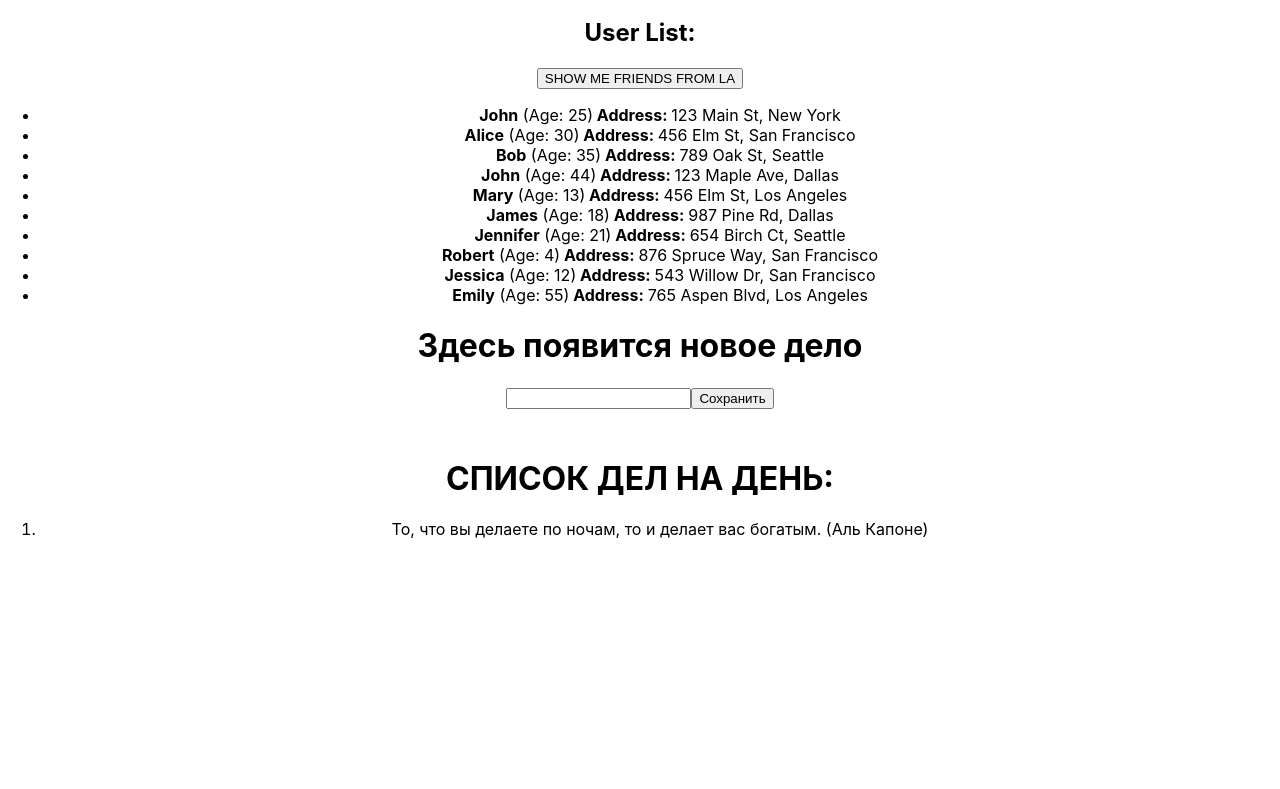
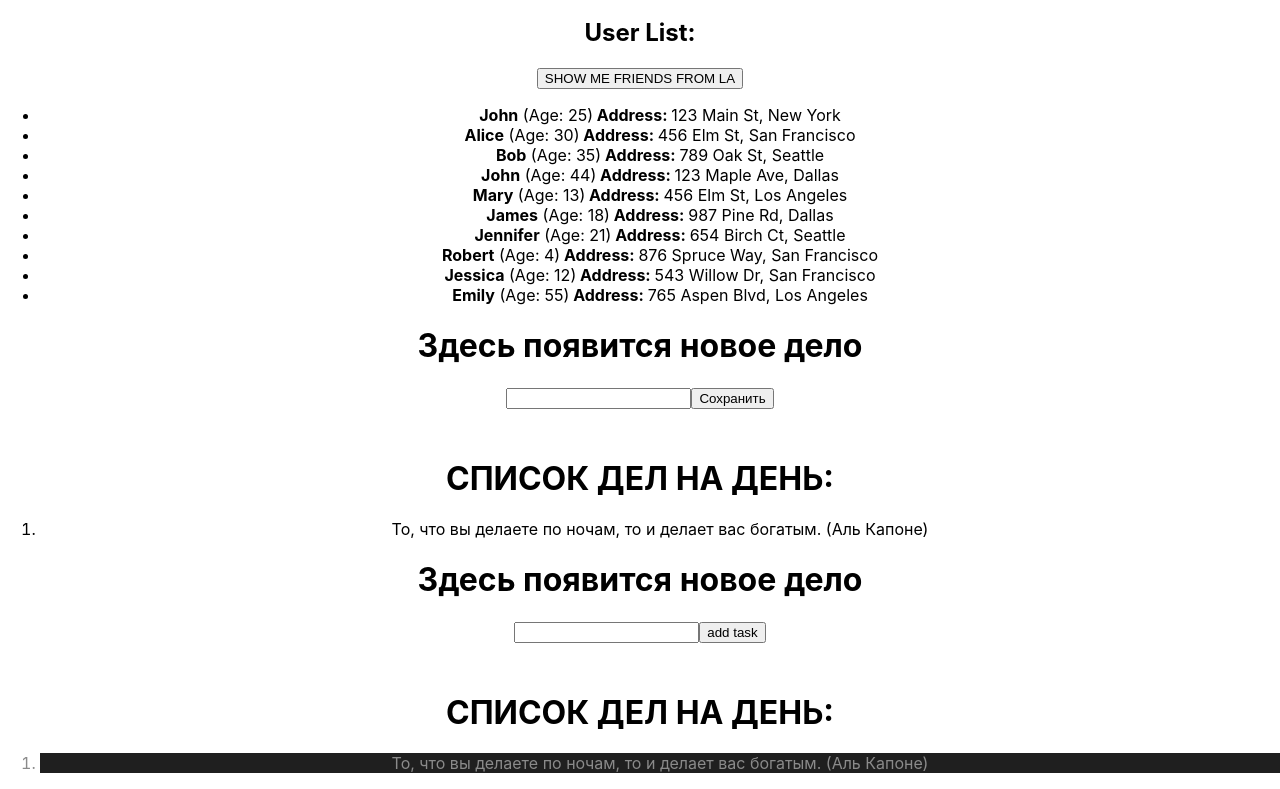
Before and after one commit to MrReedus/homeworksFrontend, a React (Create React App) app: page / in a window 1280 px wide. Shown: the part 271-1060 px from the top of the page. Before the commit the page ends 826 px from the top, so only its background shows below. Built offline with nearby package versions, Linux system fonts and the light colour scheme.

Commit message:
add homework 4 callbacks in components input and button

```diff
--- a/src/App.tsx
+++ b/src/App.tsx
@@ -10,7 +10,7 @@
       <HW1 />
       <HW2 />
       <HW3 />
-      {/*<HW4 />*/}
+      <HW4 />
     </div>
   );
 }
--- a/src/HW/4/Button.tsx
+++ b/src/HW/4/Button.tsx
@@ -1,11 +1,11 @@
 type ButtonPropsType = {
-  callBack: any // НУЖНО ПРОТИПИЗИРОВАТЬ
-  name: any // НУЖНО ПРОТИПИЗИРОВАТЬ
+    callBack: () => void// НУЖНО ПРОТИПИЗИРОВАТЬ
+    name: string // НУЖНО ПРОТИПИЗИРОВАТЬ
 };
 
 export const Button = (props: ButtonPropsType) => {
     const callBackHandler = () => {
-    // НУЖНО ДОПИСАТЬ
+        props.callBack()
     };
 
     return (
--- a/src/HW/4/HW4.tsx
+++ b/src/HW/4/HW4.tsx
@@ -1,7 +1,7 @@
-import { useState } from 'react';
+import {useState} from 'react';
 import s from './HW4.module.css';
-import { Button } from './Button';
-import { Input } from './Input';
+import {Button} from './Button';
+import {Input} from './Input';
 
 export const HW4 = () => {
     // 1️⃣ Раскомментируйте JSX (HW4.tsx) и вы увидите,
@@ -20,33 +20,35 @@
     ]);
 
     const handleSave = () => {
-    setTexts([currentText, ...texts]);
+        if (currentText.trim()) {
+            setTexts([currentText.trim(), ...texts])
             setCurrentText('');
-  };
+        }
+    }
 
     return (
         <div id={'hw04'}>
-      {/*{currentText ? (*/}
-      {/*  <h1 id={'hw04-text'}>{currentText}</h1>*/}
-      {/*) : (*/}
-      {/*  <h1 id={'hw04-default-text'}>Здесь появится новое дело</h1>*/}
-      {/*)}*/}
+            {currentText ? (
+                <h1 id={'hw04-text'}>{currentText}</h1>
+            ) : (
+                <h1 id={'hw04-default-text'}>Здесь появится новое дело</h1>
+            )}
 
-      {/*<Input НЕ ХВАТАЕТ АРГУМЕНТОВ />*/}
+            <Input currentText={currentText} setCurrentText={setCurrentText}/>
 
-      {/*<Button НЕ ХВАТАЕТ АРГУМЕНТОВ />*/}
+            <Button name={'add task'} callBack={handleSave}/>
 
-      {/*<h1 style={{ marginTop: '50px' }}>СПИСОК ДЕЛ НА ДЕНЬ:</h1>*/}
+            <h1 style={{marginTop: '50px'}}>СПИСОК ДЕЛ НА ДЕНЬ:</h1>
 
-      {/*<ol id={'hw04-tasks'}>*/}
-      {/*  {texts.map((el, index) => {*/}
-      {/*    return (*/}
-      {/*      <li key={index} id={`hw04-task-${index}`} className={ЕСЛИ ЧЕТН ? S.chetNechet : ''}>*/}
-      {/*        {el}*/}
-      {/*      </li>*/}
-      {/*    );*/}
-      {/*  })}*/}
-      {/*</ol>*/}
+            <ol id={'hw04-tasks'}>
+                {texts.map((el, index) => {
+                    return (
+                        <li key={index} id={`hw04-task-${index}`} className={(index % 2 === 0) ? s.chetNechet : ''}>
+                            {el}
+                        </li>
+                    );
+                })}
+            </ol>
         </div>
     );
 };
--- a/src/HW/4/Input.tsx
+++ b/src/HW/4/Input.tsx
@@ -1,14 +1,16 @@
+import {ChangeEvent} from "react";
+
 type InputPropsType = {
-	currentText: any // НУЖНО ПРОТИПИЗИРОВАТЬ
-	setCurrentText: any // НУЖНО ПРОТИПИЗИРОВАТЬ
+	currentText: string // НУЖНО ПРОТИПИЗИРОВАТЬ
+	setCurrentText: (e: string) => void // НУЖНО ПРОТИПИЗИРОВАТЬ
 };
 
 export const Input = (props: InputPropsType) => {
-	const onChangeHandler = (event: 'НУЖНО ПРОТИПИЗИРОВАТЬ') => {
-		// НУЖНО ДОПИСАТЬ
+	const onChangeHandler = (event: ChangeEvent<HTMLInputElement>) => {
+		props.setCurrentText(event.currentTarget.value)
 	};
 
-	// return (
-	//   <input id={'hw04-input'} type="text" value={props.currentText} onChange={onChangeHandler} />
-	// );
+	return (
+	  <input id={'hw04-input'} type="text" value={props.currentText} onChange={onChangeHandler} />
+	);
 };
```
Lines whose indentation alone changed are shown as unchanged.
